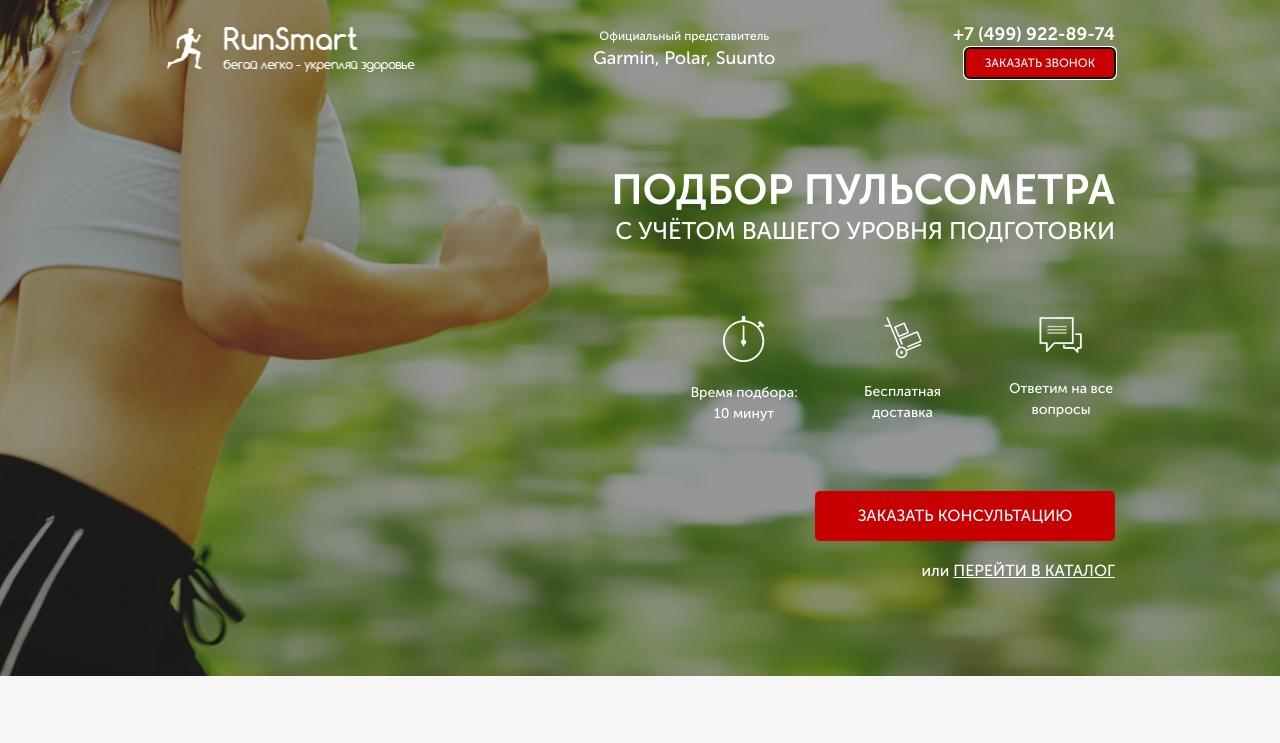
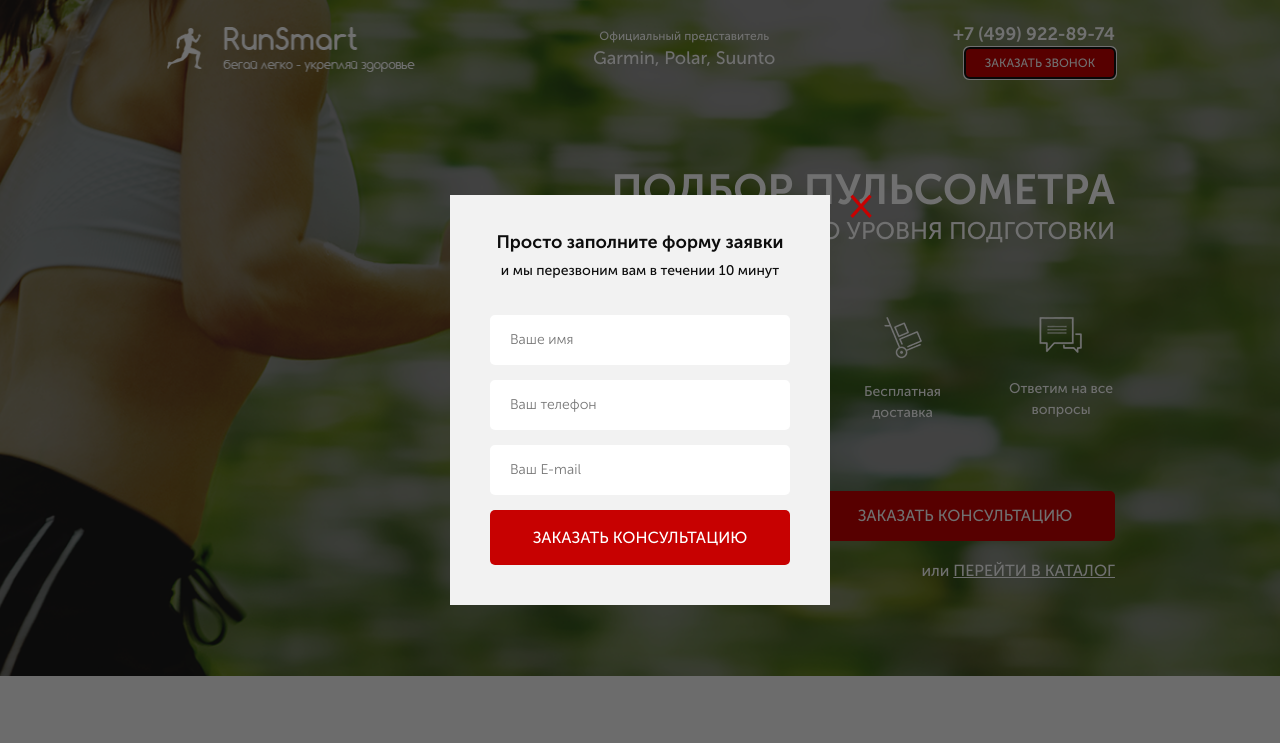
Before and after one commit to Dante1970/RunSmart-landing-page, a website: page src/index.html in a window 1280 px wide. Both pictures are taken after a click on the button "ЗАКАЗАТЬ ЗВОНОК". Shown: the top 743 px of the page. Drawn offline with nearby package versions, Linux system fonts and the light colour scheme.

Commit message:
add modal

```diff
--- a/src/index.html
+++ b/src/index.html
@@ -23,7 +23,7 @@
                 </div>
                 <div class="header__contacts">
                     <a href="tel:+74999228974" class="header__phone">+7 (499) 922-89-74</a>
-                    <button class="button">заказать звонок</button>
+                    <button data-modal="consultation" class="button">заказать звонок</button>
                 </div>
             </header>
 
@@ -47,7 +47,7 @@
                         на все вопросы
                     </div>
                 </div>
-                <button class="button button_promo">заказать кОНСУЛЬТАЦИЮ</button>
+                <button data-modal="consultation" class="button button_promo">заказать кОНСУЛЬТАЦИЮ</button>
                 <div class="promo__link">
                     или
                     <a href="#">ПЕРЕЙТИ В КАТАЛОГ</a>
@@ -177,9 +177,9 @@
                     <div class="catalog-item__wrapper">
                         <div class="catalog-item__content catalog-item__content_active">
                             <img class="catalog-item__img" src="../img/pulsometr.png" alt="pulsometr">
-                            <div class="catalog-item__subtitle">Пульсометр Polar FT1</div>
+                            <div class="catalog-item__subtitle">Пульсометр Suunto M2</div>
                             <div class="catalog-item__descr">
-                                Для первых шагов в тренировках, основанных на сердечном ритме
+                                Пульсометр начального уровня с комфортным тканевым ремешком
                             </div>
                             <a href="#" class="catalog-item__link">ПОДРОБНЕЕ</a>
                         </div>
@@ -485,6 +485,40 @@
         </div>
     </div>
 
+    <div class="overlay">
+        <div class="modal" id="consultation">
+            <div class="modal__close">&times;</div>
+            <div class="modal__subtitle">Просто заполните форму заявки</div>
+            <div class="modal__desc">и мы перезвоним вам в течении 10 минут</div>
+            <form class="feed-form" action="#">
+                <input name="name" type="text" placeholder="Ваше имя" required>
+                <input name="phone" type="number" placeholder="Ваш телефон" required>
+                <input name="email" type="email" placeholder="Ваш E-mail" required>
+
+                <button class="button button_submit">заказать кОНСУЛЬТАЦИЮ</button>
+            </form>
+        </div>
+
+        <div class="modal" id="order">
+            <div class="modal__close">&times;</div>
+            <div class="modal__subtitle">Ваш заказ</div>
+            <div class="modal__desc">Пульсометр Polar FT1</div>
+            <form class="feed-form" action="#">
+                <input name="name" type="text" placeholder="Ваше имя" required>
+                <input name="phone" type="number" placeholder="Ваш телефон" required>
+                <input name="email" type="email" placeholder="Ваш E-mail" required>
+
+                <button class="button button_submit">Купить</button>
+            </form>
+        </div>
+
+        <div class="modal modal_mini" id="thanks">
+            <div class="modal__close">&times;</div>
+            <div class="modal__subtitle">Спасибо за вашу заявку!</div>
+            <div class="modal__desc">Наш менеджер свяжется с вами в ближайшее время!</div>
+        </div>
+    </div>
+
     <!-- scripts.js-->
     <script src="https://code.jquery.com/jquery-1.11.0.min.js"></script>
     <script src="https://code.jquery.com/jquery-migrate-1.2.1.min.js"></script>
--- a/src/js/script.js
+++ b/src/js/script.js
@@ -35,4 +35,21 @@ $(document).ready(function () {
 
   toggleSlide('.catalog-item__link');
   toggleSlide('.catalog-item__back');
+
+  // Modal
+
+  $('[data-modal=consultation]').on('click' , function() {
+    $('.overlay, #consultation').fadeIn('slow');
+  });
+
+  $('.modal__close').on('click', function() {
+    $('.overlay, #consultation, #order, #thanks').fadeOut('slow');
+  });
+
+  $('.button_mini').each(function(i) {
+    $(this).on('click', function() {
+      $('#order .modal__desc').text($('.catalog-item__subtitle').eq(i).text());
+      $('.overlay, #order').fadeIn('slow');
+    });
+  });
 });
--- /dev/null
+++ b/src/scss/blocks/_modal.scss
@@ -0,0 +1,51 @@
+.overlay {
+    display: none;
+    position: fixed;
+    width: 100%;
+    height: 100%;
+    top: 0;
+    background: rgba(0, 0, 0, 0.56);
+}
+
+.modal {
+    position: absolute;
+    top: 50%;
+    left: 50%;
+    transform: translate(-50%, -50%);
+    width: 380px;
+    min-height: 400px;
+    background-color: #f2f2f2;
+    padding: 38px 40px 40px 40px;
+    &__close {
+        position: absolute;
+        top: -11px;
+        right: -43px;
+        color: $red;
+        font-size: 41px;
+        line-height: 41px;
+        cursor: pointer;
+    }
+    &__subtitle {
+        color: #0d0d0d;
+        font-size: 18px;
+        font-weight: 700;
+        line-height: 19px;
+        text-align: center;
+    }
+    &__desc {
+        color: #0d0d0d;
+        font-size: 14px;
+        font-weight: 500;
+        line-height: 16px;
+        text-align: center;
+        margin-top: 11px;
+    }
+    &_mini {
+        min-height: 140px;
+
+    }
+}
+
+#consultation, #order, #thanks {
+    display: none;
+}
--- a/src/scss/style.scss
+++ b/src/scss/style.scss
@@ -23,3 +23,4 @@
 @import 'blocks/catalog';
 @import 'blocks/reviews';
 @import 'blocks/footer';
+@import 'blocks/modal';
```
Also changed, not shown: src/css/style.min.css.
